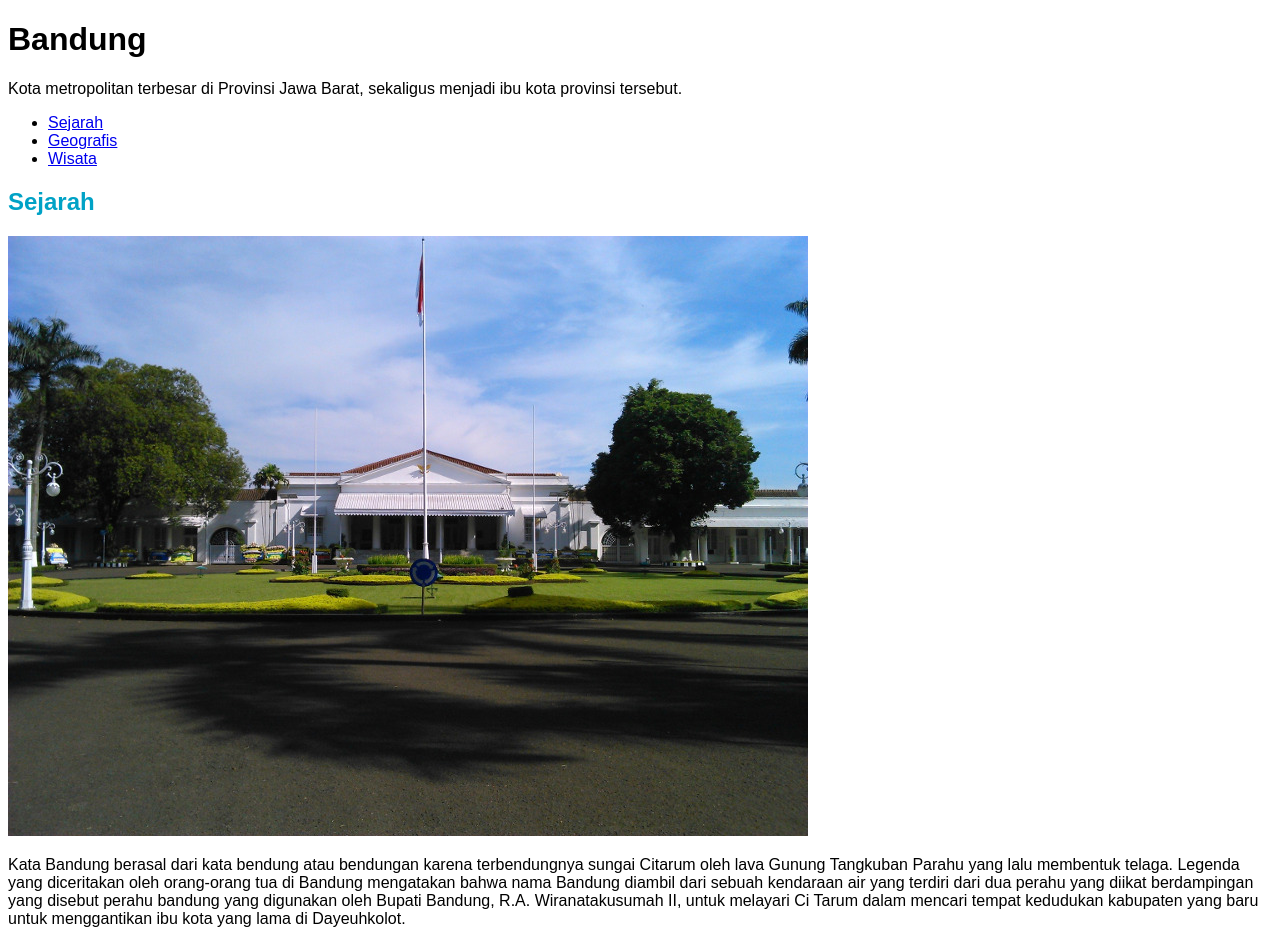
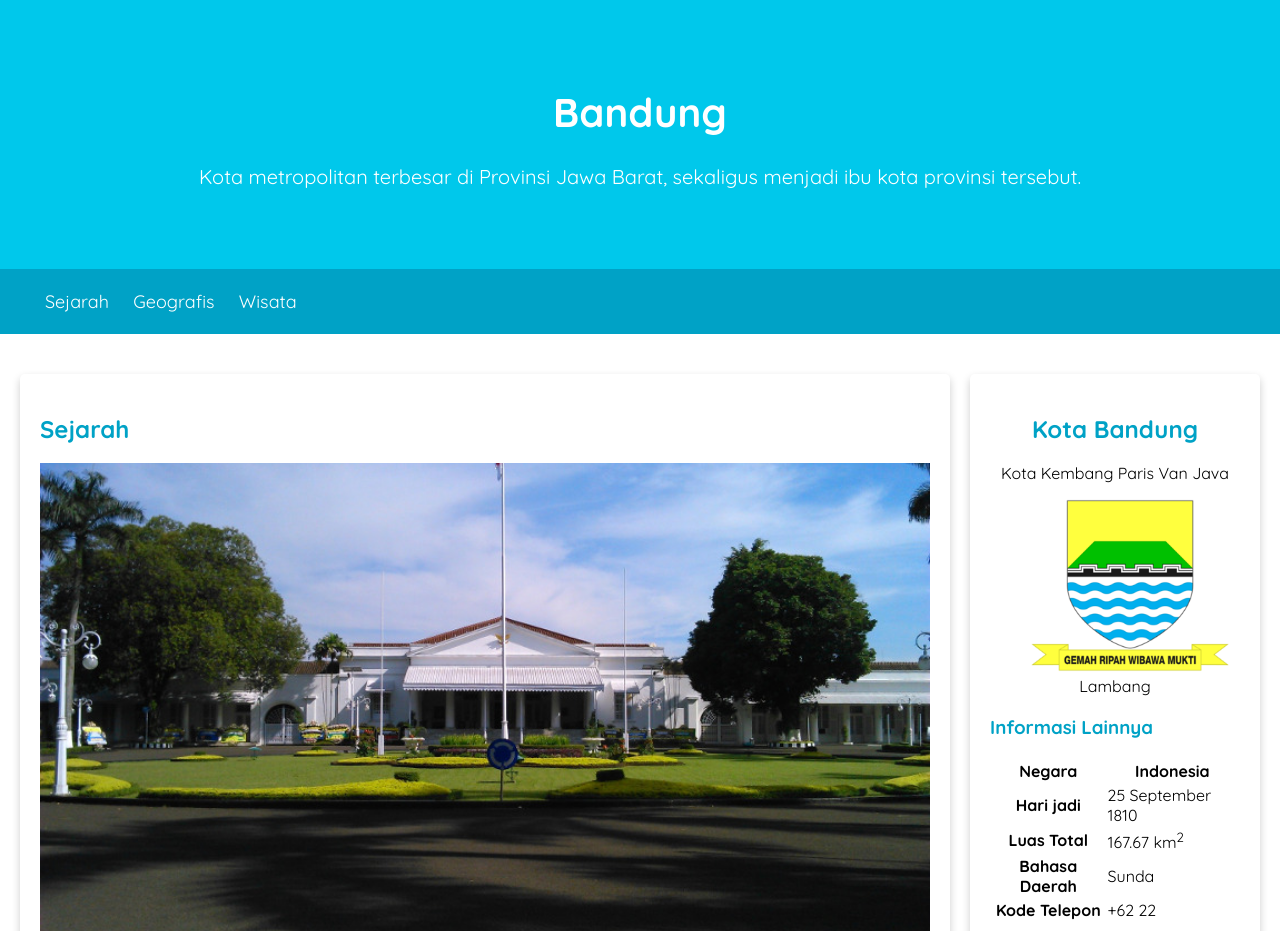
Before and after one commit to dhanizakariya/belajar-web-dicoding, a plain HTML site: page index.html in a window 1280 px wide. Shown: the top 931 px of the page. Drawn offline with Linux system fonts and the light colour scheme.

Commit message:
learn css

```diff
--- a/assets/styles/style.css
+++ b/assets/styles/style.css
@@ -1,11 +1,14 @@
+* {
+    box-sizing: border-box;
+}
 body {
-    font-family: sans-serif;
+    font-family: 'Quicksand', sans-serif;
+
+    margin: 0;
+    padding: 0;
 }
 
-h2 {
-    color: #00a2c6;
-}
-
+h2,
 h3 {
     color: #00a2c6;
 }
@@ -14,4 +17,77 @@ footer {
     padding: 20px;
     color: white;
     background-color: #00a2c6;
-  }
+    text-align: center;
+    font-weight: bold;
+}
+
+nav a {
+    font-size: 18px;
+    font-weight: 400;
+    text-decoration: none;
+
+    color: white;
+}
+
+nav a:hover {
+    font-weight: bold;
+}
+
+.profile header {
+    text-align: center;
+}
+
+.featured-images {
+    width: 100%;
+    max-height: 500px;
+    object-fit: cover;
+    object-position: center;
+}
+
+.profile img {
+    width: 200px;
+}
+
+.card {
+    box-shadow: 0 4px 8px 0 rgba(0, 0, 0, 0.2);
+    border-radius: 5px;
+
+    padding: 20px;
+    margin-top: 20px;
+}
+
+.jumbotron {
+    font-size: 20px;
+    padding: 60px;
+    background-color: #00c8eb;
+    text-align: center;
+    color: white;
+}
+
+nav li {
+    display: inline;
+    list-style-type: none;
+    margin-right: 20px;
+}
+
+nav {
+    background-color: #00a2c6;
+    padding: 5px;
+}
+
+main {
+    padding: 20px;
+
+    overflow: auto;
+}
+
+#content {
+    float: left;
+    width: 75%;
+}
+
+aside {
+    float: right;
+    width: 25%;
+    padding-left: 20px;
+}
--- a/index.html
+++ b/index.html
@@ -1,16 +1,28 @@
-<!DOCTYPE html><html>
+<!DOCTYPE html>
+<html>
+
 <head>
   <meta charset="utf-8">
   <title>Halaman Profil Bandung</title>
+
+  <!-- style -->
   <link rel="stylesheet" href="assets/styles/style.css">
+
+  <!-- Google font -->
+  <link rel="preconnect" href="https://fonts.googleapis.com">
+  <link rel="preconnect" href="https://fonts.gstatic.com" crossorigin>
+  <link href="https://fonts.googleapis.com/css2?family=Quicksand:wght@400;700&display=swap" rel="stylesheet">
 </head>
+
 <body>
   <header>
+    <div class="jumbotron">
       <h1>Bandung</h1>
       <p>
         Kota metropolitan terbesar di Provinsi Jawa Barat, sekaligus menjadi ibu
         kota provinsi tersebut.
       </p>
+    </div class="jumbotron">
 
     <nav>
       <ul>
@@ -28,10 +40,10 @@
   </header>
 
   <main>
-      <div>
-        <article id="sejarah">
+    <div id="content">
+      <article id="sejarah" class="card">
         <h2>Sejarah</h2>
-          <img src="assets\image\history.jpg" alt="Sejarah"/>
+        <img src="assets\image\history.jpg" alt="Sejarah" class="featured-images" />
         <p>
           Kata Bandung berasal dari kata bendung atau bendungan karena terbendungnya
           sungai Citarum oleh lava Gunung Tangkuban Parahu yang lalu membentuk
@@ -54,9 +66,9 @@
       </article>
 
 
-        <article id="geografis">
+      <article id="geografis" class="card">
         <h2>Geografis</h2>
-          <img src="assets\image\geografis.jpg" alt="Geografis"/>
+        <img src="assets\image\geografis.jpg" alt="Geografis" class="featured-images" />
         <p>
           Kota Bandung dikelilingi oleh pegunungan, sehingga bentuk morfologi
           wilayahnya bagaikan sebuah mangkok raksasa, secara geografis kota ini
@@ -76,7 +88,7 @@
       </article>
 
 
-        <article id="wisata">
+      <article id="wisata" class="card">
         <h2>Wisata</h2>
         <p>
           Sejak dibukanya Jalan Tol Cipularang, kota Bandung telah menjadi tujuan
@@ -88,7 +100,7 @@
 
         <section>
           <h3>Farm House Lembang</h3>
-            <img src="assets\image\farm-house.jpg" alt="Farm House"/>
+          <img src="assets\image\farm-house.jpg" alt="Farm House" class="featured-images" />
           <p>
             Berada di jalur utama Bandung-Lembang, Farm House menjadi objek wisata
             yang tidak pernah sepi pengunjung. Selain karena letaknya strategis,
@@ -99,7 +111,7 @@
 
         <section>
           <h3>Observatorium Bosscha</h3>
-            <img src="assets\image\bosscha.jpg" alt="Bosscha"/>
+          <img src="assets\image\bosscha.jpg" alt="Bosscha" class="featured-images" />
           <p>
             Memiliki beberapa teleskop, antara lain, Refraktor Ganda Zeiss, Schmidt
             Bimasakti, Refraktor Bamberg, Cassegrain GOTO, dan Teleskop Surya.
@@ -116,7 +128,7 @@
     </div>
 
     <aside>
-        <article>
+      <article class="profile card">
         <header>
           <h2>Kota Bandung</h2>
           <p>Kota Kembang Paris Van Java</p>
@@ -158,4 +170,5 @@
     <p>Belajar Dasar Pemrograman Web &#169; 2019, Dicoding Academy</p>
   </footer>
 </body>
+
 </html>
```
Lines whose indentation alone changed are shown as unchanged.
